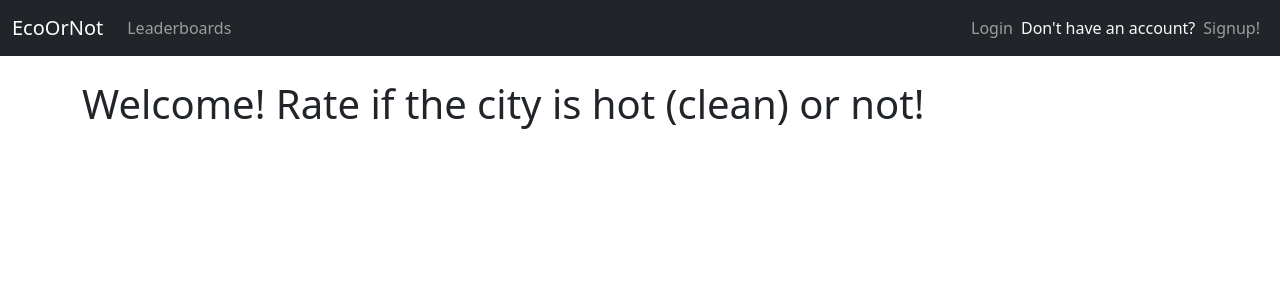
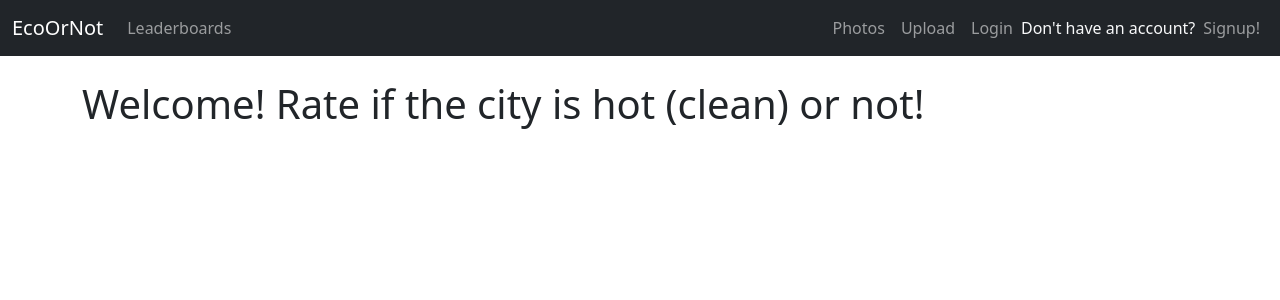
Before and after one commit to Hot-Or-Not-Eco-Edition/Hot-Or-Not-Eco-Edition, a Django app: page / in a window 1280 px wide. Shown: the top 300 px of the page. Run offline with Django 3.2, Linux system fonts and the light colour scheme; parts of the project's set-up code (start-up, migrations or seed data) failed here and were passed over.

Commit message:
redirect

```diff
--- a/hotornotapp/hotornot_app/hotornot_rater/templates/base.html
+++ b/hotornotapp/hotornot_app/hotornot_rater/templates/base.html
@@ -21,6 +21,16 @@
       <ul class="navbar-nav me-auto mb-2 mb-lg-0">
         <li class="nav-item">
           <a class="nav-link" href="{% url 'leaderboard' %}">Leaderboards</a>
+        </li>
+      </ul>
+      <ul class="navbar-nav navbar-right">
+        <li class="nav-item">
+          <a class="nav-link" href="{% url 'photos' %}">Photos</a>
+        </li>
+      </ul>
+      <ul class="navbar-nav navbar-right">
+        <li class="nav-item">
+          <a class="nav-link" href="{% url 'upload' %}">Upload</a>
         </li>
       </ul>
       <ul class="nav navbar-nav navbar-right">
--- a/hotornotapp/hotornot_app/hotornot_rater/views.py
+++ b/hotornotapp/hotornot_app/hotornot_rater/views.py
@@ -1,5 +1,4 @@
 from django.shortcuts import render, redirect
-from django.http import HttpResponse
 from .models import *
 from .forms import *
 from django.conf import settings
@@ -26,7 +25,6 @@ def login(request):
 		form = LoginForm(request.POST or None)
 		if form.is_valid():
 			return redirect('index')
-
 	else:
 		return render(request, 'login.html', {})
 
@@ -55,4 +53,4 @@ def image_upload(request):
 
 
 def success(request):
-    return HttpResponse('successfully uploaded')
+    return render(request, 'success.html', {})
```
Also changed, not shown: hotornotapp/hotornot_app/hotornot_rater/templates/success.html (added, +12 -0 lines).
